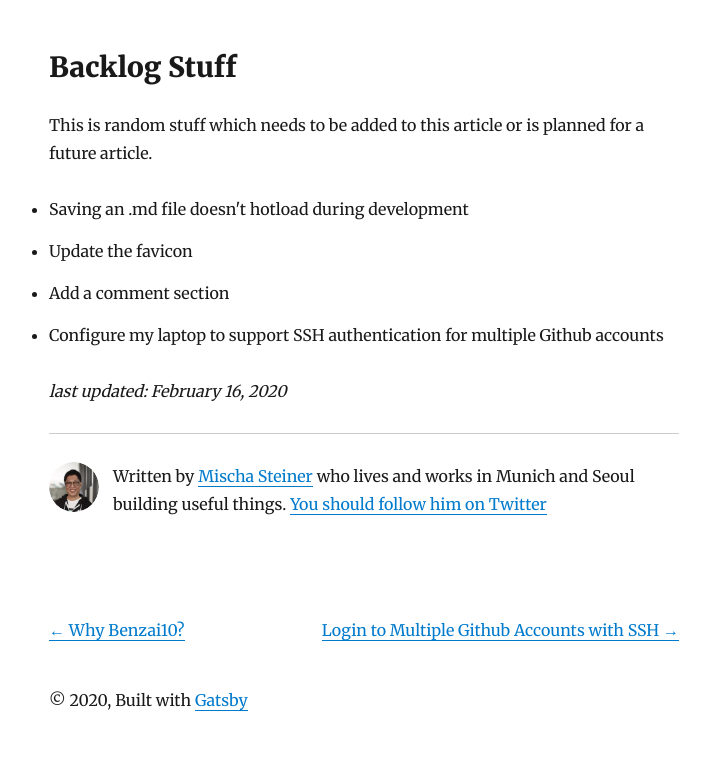
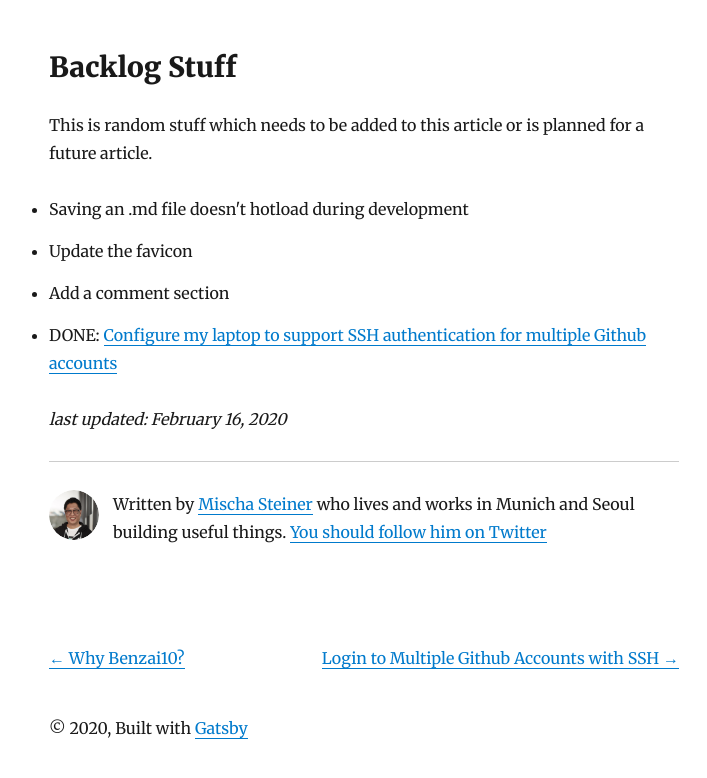
Before and after one commit to benzai10/bzt-website, a Gatsby site: page /create-gatsby-blog-and-deploy-to-firebase-hosting/ in a window 1280 px wide. Shown: the part 3870-4648 px from the top of the page, without its empty margins (276-983 px from the left). Before the commit the page ends 4626 px from the top, so only its background shows below. Built offline with nearby package versions, Linux system fonts and the light colour scheme; Gatsby itself is replaced by a stand-in of ours; some packages are replaced by stand-ins of ours.

Commit message:
add link to latest article

```diff
--- a/content/blog/create-gatsby-blog-and-deploy-to-firebase-hosting/index.md
+++ b/content/blog/create-gatsby-blog-and-deploy-to-firebase-hosting/index.md
@@ -81,6 +81,6 @@ This is random stuff which needs to be added to this article or is planned for a
 * Saving an .md file doesn't hotload during development
 * Update the favicon
 * Add a comment section
-* Configure my laptop to support SSH authentication for multiple Github accounts
+* DONE: [Configure my laptop to support SSH authentication for multiple Github accounts](https://benzai10.com/login-to-multiple-github-accounts-with-ssh/)
 
 _last updated: February 16, 2020_
```
